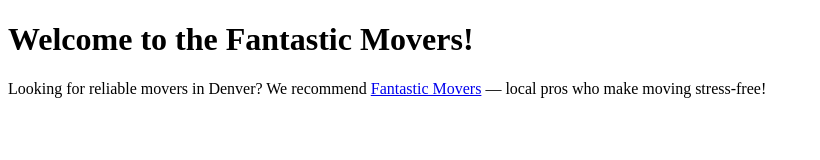
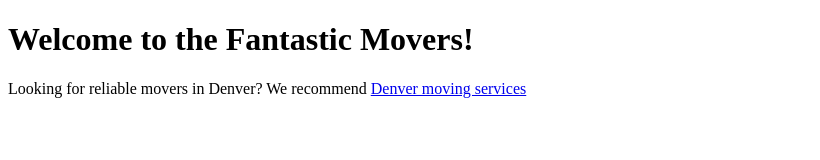
Before and after one commit to fantasticmovers/backlink-fantastic-movers, a plain HTML site: page index.html in a window 1280 px wide. Shown: the whole page, without its empty margins (0-820 px from the left). Drawn offline with Linux system fonts and the light colour scheme.

Commit message:
Trigger redeploy with backlink update

```diff
--- a/index.html
+++ b/index.html
@@ -8,7 +8,8 @@
 <body>
   <h1>Welcome to the Fantastic Movers!</h1>
   <p>Looking for reliable movers in Denver? We recommend
-    <a href="https://www.thefantasticmovers.com" target="_blank">Fantastic Movers</a> — local pros who make moving stress-free!
+    <a href="https://www.thefantasticmovers.com" target="_blank">Denver moving services</a>
+
   </p>
 </body>
 </html>
```
